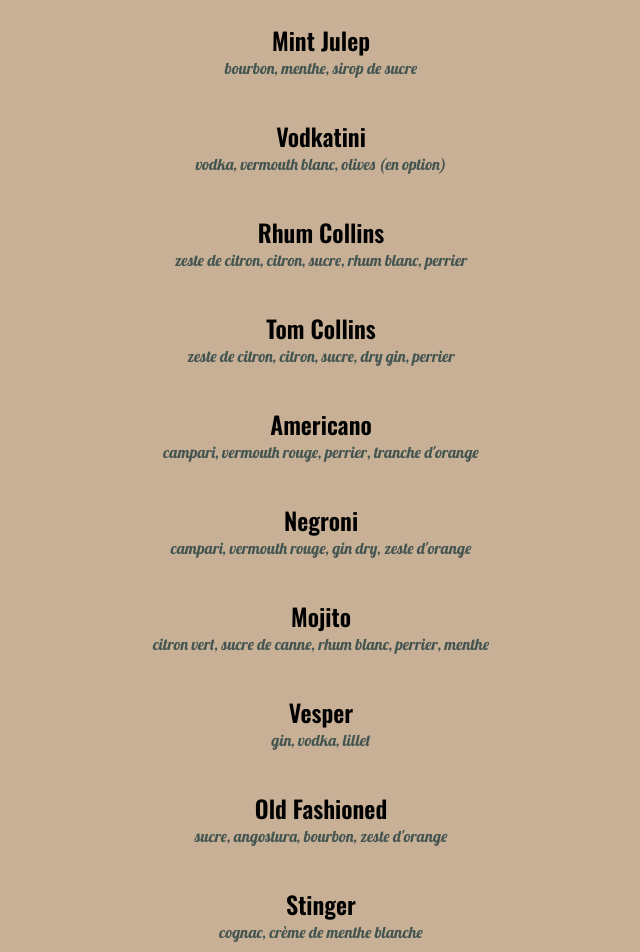
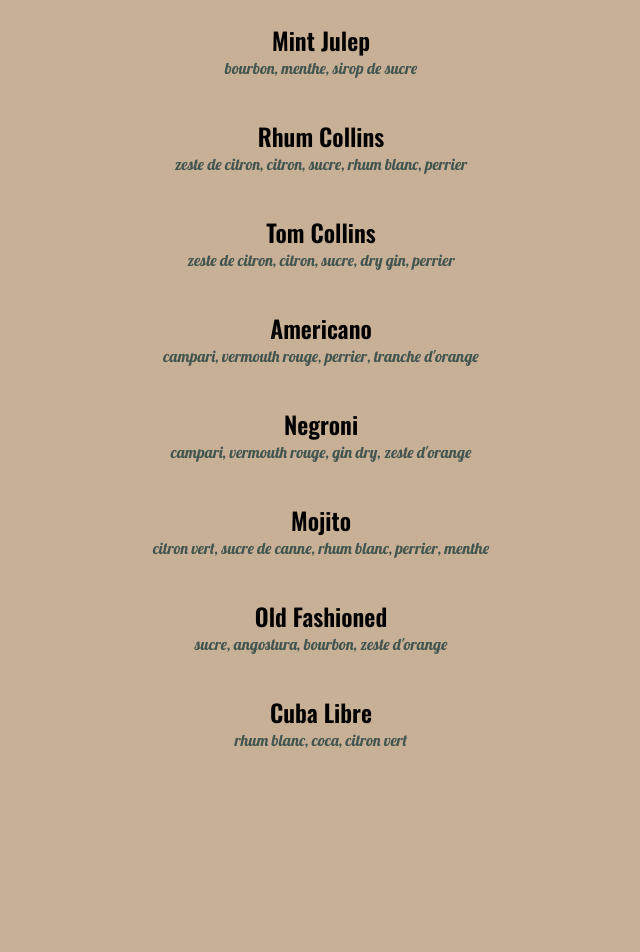
Before and after one commit to DamienDeSousa/bar-bencher, a Next.js app: page / in a window 1280 px wide. Shown: the part 160-1112 px from the top of the page, without its empty margins (319-959 px from the left). After the commit the page ends 940 px from the top, so only its background shows below. Built offline with nearby package versions, Linux system fonts and the light colour scheme.

Commit message:
update for specific day

```diff
--- a/app/page.tsx
+++ b/app/page.tsx
@@ -16,10 +16,10 @@ export default function Home() {
       name: "Mint Julep",
       ingredients: ["bourbon", "menthe", "sirop de sucre"],
     },
-    {
-      name: "Vodkatini",
-      ingredients: ["vodka", "vermouth blanc", "olives (en option)"],
-    },
+    // {
+    //   name: "Vodkatini",
+    //   ingredients: ["vodka", "vermouth blanc", "olives (en option)"],
+    // },
     {
       name: "Rhum Collins",
       ingredients: [
@@ -52,18 +52,18 @@ export default function Home() {
         "menthe",
       ],
     },
-    {
-      name: "Vesper",
-      ingredients: ["gin", "vodka", "lillet"],
-    },
+    // {
+    //   name: "Vesper",
+    //   ingredients: ["gin", "vodka", "lillet"],
+    // },
     {
       name: "Old Fashioned",
       ingredients: ["sucre", "angostura", "bourbon", "zeste d'orange"],
     },
-    {
-      name: "Stinger",
-      ingredients: ["cognac", "crème de menthe blanche"],
-    },
+    // {
+    //   name: "Stinger",
+    //   ingredients: ["cognac", "crème de menthe blanche"],
+    // },
     {
       name: "Cuba Libre",
       ingredients: ["rhum blanc", "coca", "citron vert"],
```
